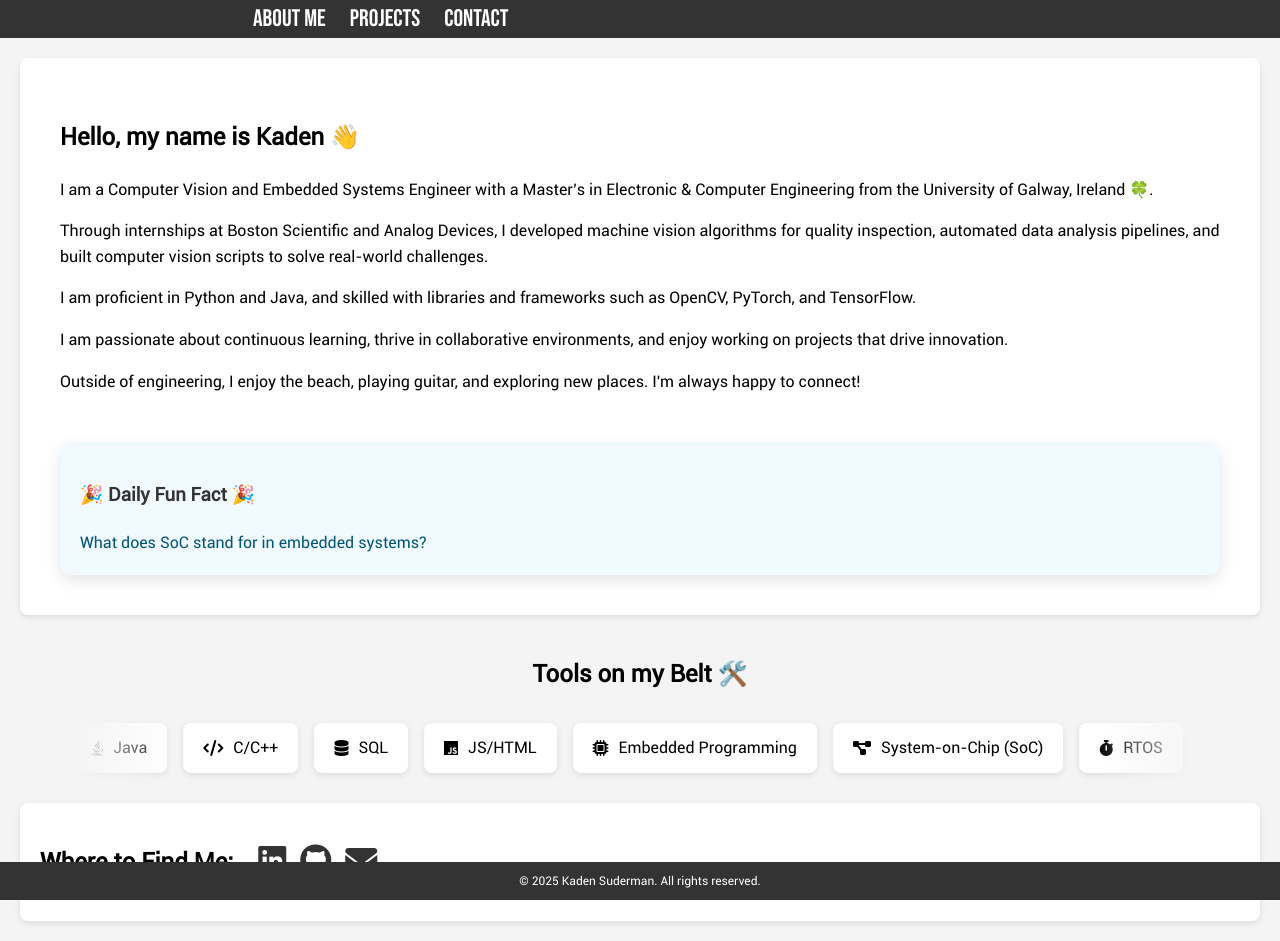
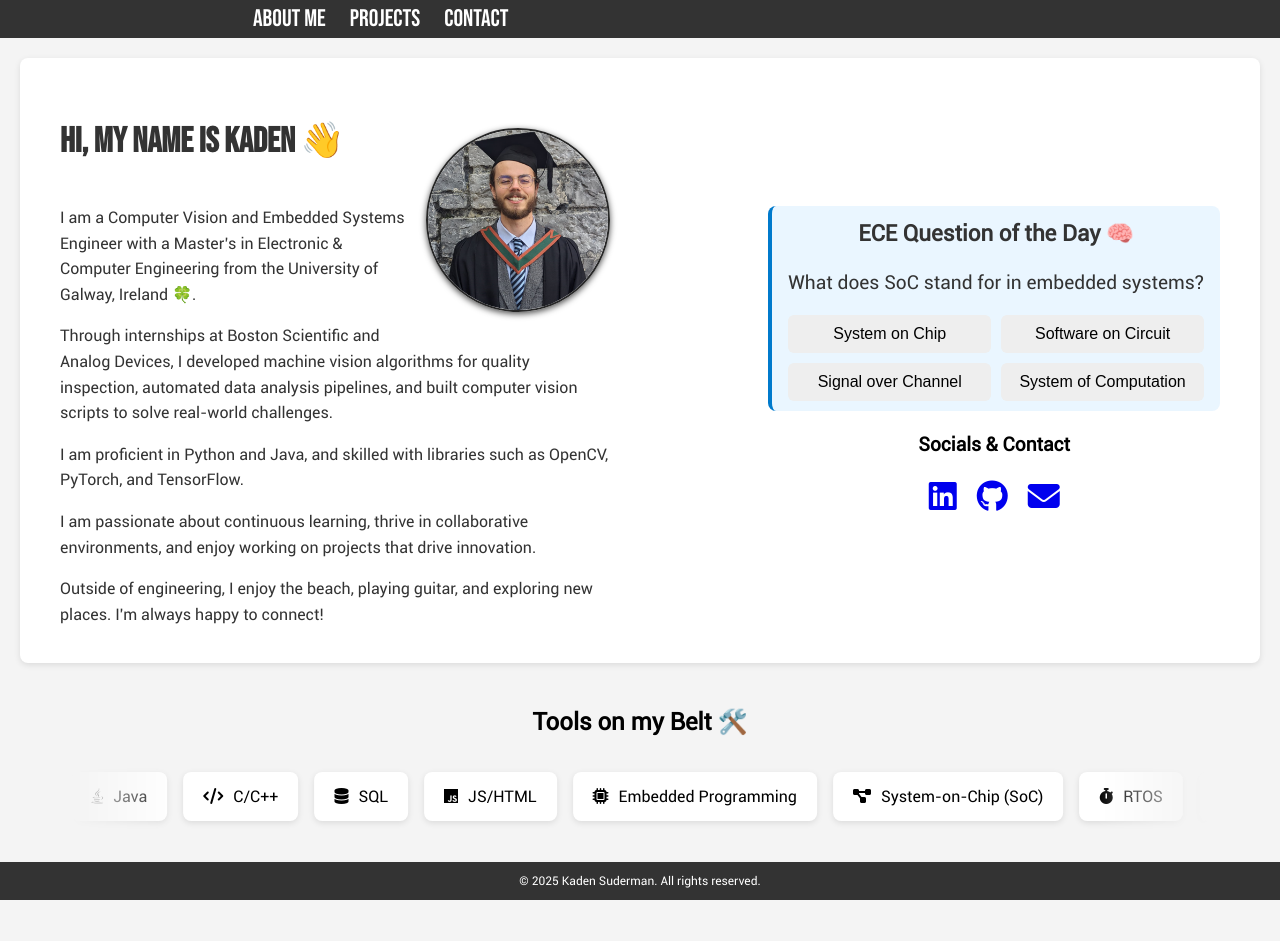
Before and after one commit to superKabe/superKabe.github.io, a Jekyll site: the page index.html, which Jekyll copies as it is, in a window 1280 px wide. Built offline with Jekyll 4.4.1, drawn with Linux system fonts in a browser that asks for light colours; after the commit the page ends 900 px from its top, so only the background shows below that.

Commit message:
QoD, Formatting, Socials

```diff
--- a/daily-question.js
+++ b/daily-question.js
@@ -1,27 +1,94 @@
 const questions = [
-    "What is the main function of a capacitor in a circuit?",
-    "What does RTOS stand for?",
-    "Which programming language is most commonly used for embedded systems?",
-    "What unit is used to measure electrical resistance?",
-    "Which number system is commonly used in digital electronics?",
-    "What is the name of the smallest unit of data in computing?",
-    "What does SoC stand for in embedded systems?",
-    "Which logic gate outputs true only when all inputs are true?",
-    "What is a microcontroller?",
-    "Which protocol is commonly used in IoT for message queuing?",
-    "Which tool is used for version control in software development?",
-    "What does the OSI model describe?",
-    "What does the Nyquist theorem relate to?",
-    "Which layer in a computer system directly interfaces with hardware?",
-    "Which software is used to simulate circuits like LTspice?",
-    "What is a flip-flop used for in digital logic?",
-    "What does the acronym 'PCB' stand for?",
-    "What is an interrupt in embedded systems?",
-    "Which signal processing technique is used to reduce noise?",
-    "Which language is commonly used in FPGA design?"
-  ];
+  {
+    question: "What is the main function of a capacitor in a circuit?",
+    choices: ["Store charge", "Resist current", "Generate voltage", "Act as a fuse"],
+    answer: 0
+  },
+  {
+    question: "What does RTOS stand for?",
+    choices: ["Real-Time Operating System", "Rapid Transfer Over System", "Random Task Operating Service", "Reconfigurable Time Output Scheduler"],
+    answer: 0
+  },
+  {
+    question: "Which programming language is most commonly used for embedded systems?",
+    choices: ["Python", "C", "JavaScript", "Ruby"],
+    answer: 1
+  },
+  {
+    question: "What unit is used to measure electrical resistance?",
+    choices: ["Ohm", "Watt", "Volt", "Ampere"],
+    answer: 0
+  },
+  {
+    question: "Which number system is commonly used in digital electronics?",
+    choices: ["Decimal", "Hexadecimal", "Binary", "Octal"],
+    answer: 2
+  },
+  {
+    question: "What is the name of the smallest unit of data in computing?",
+    choices: ["Bit", "Byte", "Nibble", "Word"],
+    answer: 0
+  },
+  {
+    question: "What does SoC stand for in embedded systems?",
+    choices: ["System on Chip", "Software on Circuit", "Signal over Channel", "System of Computation"],
+    answer: 0
+  },
+  {
+    question: "Which logic gate outputs true only when all inputs are true?",
+    choices: ["AND", "OR", "NAND", "XOR"],
+    answer: 0
+  },
+  {
+    question: "What is a microcontroller?",
+    choices: ["A small car engine", "An integrated circuit with processor, memory, and I/O", "A power supply unit", "A robot controller board"],
+    answer: 1
+  },
+  {
+    question: "Which protocol is commonly used in IoT for message queuing?",
+    choices: ["HTTP", "FTP", "MQTT", "SSH"],
+    answer: 2
+  }
+];
 
-  const todayIndex = new Date().getDate() % questions.length;
-  document.addEventListener("DOMContentLoaded", function () {
-    document.getElementById("dailyQuestion").textContent = questions[todayIndex];
-  });
+const todayIndex = new Date().getDate() % questions.length;
+
+document.addEventListener("DOMContentLoaded", function () {
+  const questionEl = document.getElementById("daily-question");
+  const answersEl = document.getElementById("answer-choices");
+
+  const todayQuestion = questions[todayIndex];
+
+  if (questionEl && answersEl) {
+    questionEl.textContent = todayQuestion.question;
+
+    todayQuestion.choices.forEach((choice, index) => {
+      const button = document.createElement("button");
+      button.textContent = choice;
+      button.className = "answer-button";
+
+      button.addEventListener("click", () => {
+        const allButtons = document.querySelectorAll(".answer-button");
+
+        // Disable all buttons immediately
+        allButtons.forEach(btn => btn.disabled = true);
+
+        if (index === todayQuestion.answer) {
+          button.classList.add("correct");
+        } else {
+          button.classList.add("incorrect");
+
+          // Reset after 3 seconds if wrong
+          setTimeout(() => {
+            allButtons.forEach(btn => {
+              btn.classList.remove("incorrect");
+              btn.disabled = false;
+            });
+          }, 3000);
+        }
+      });
+
+      answersEl.appendChild(button);
+    });
+  }
+});
--- a/index.html
+++ b/index.html
@@ -21,29 +21,44 @@
     </header>
 
     <section id="about">
-        <div class="about-wrapper">
 
-          <!-- About Me Section -->
-          <div class="about-content">
-            <h2>Hello, my name is Kaden 👋</h2>
+        <div class="about-content">
+          <!-- Left: Text section with photo -->
+          <div class="about-text">
+            <img src="img\about\Grad_Photo.png" alt="Kaden Graduation" class="grad-photo" />
+            <p style="font-size: 2.2em; font-family: 'BebasNeue-Regular', sans-serif;"><strong>Hi, my name is Kaden 👋</strong></p>
             <p>I am a Computer Vision and Embedded Systems Engineer with a Master’s in Electronic & Computer Engineering from the University of Galway, Ireland 🍀.</p>
             <p>Through internships at Boston Scientific and Analog Devices, I developed machine vision algorithms for quality inspection, automated data analysis pipelines, and built computer vision scripts to solve real-world challenges.</p>
-            <p>I am proficient in Python and Java, and skilled with libraries and frameworks such as OpenCV, PyTorch, and TensorFlow.</p>
+            <p>I am proficient in Python and Java, and skilled with libraries such as OpenCV, PyTorch, and TensorFlow.</p>
             <p>I am passionate about continuous learning, thrive in collaborative environments, and enjoy working on projects that drive innovation.</p>
             <p>Outside of engineering, I enjoy the beach, playing guitar, and exploring new places. I'm always happy to connect!</p>
           </div>
 
-          <!-- Daily Fun Fact Section -->
-          <div class="daily-question">
-            <h3>🎉 Daily Fun Fact 🎉</h3>
-            <div id="dailyQuestion" class="question-box">
-              Loading question...
+          <!-- Right: Fact + Contact -->
+          <div class="about-sidebar">
+            <div id="fact-box" class="fact-box">
+              <strong style="display: block; text-align: center; font-size: 1.4em;">ECE Question of the Day 🧠</strong>
+              <p><span style="display: block; text-align: center; font-size: 1.2em;" id="daily-question">Loading fact...</span></p>
+              <div id="answer-choices" class="answer-choices"></div>
+            </div>
+
+            <div class="contact-section">
+              <p style="text-align: center; font-size: 1.2em; font-weight: bold;">Socials & Contact</p>
+              <div class="contact-icons-horizontal" style="display: flex; justify-content: center; gap: 20px;">
+              <a href="https://www.linkedin.com/in/kaden-suderman" target="_blank" aria-label="LinkedIn">
+                <i class="fab fa-linkedin fa-2x"></i>
+              </a>
+              <a href="https://github.com/superKabe" target="_blank" aria-label="GitHub">
+                <i class="fab fa-github fa-2x"></i>
+              </a>
+              <a href="mailto:suderman.kaden@gmail.com" aria-label="Email">
+                <i class="fas fa-envelope fa-2x"></i>
+              </a>
+              </div>
             </div>
           </div>
-
-        </div>
-      </section>
-
+      </div>
+    </section>
 
     <div class="skills-scroll-wrapper">
         <h2 style="text-align: center;">Tools on my Belt 🛠️</h2>
@@ -86,64 +101,11 @@
         </div>
     </div>
 
-
-    <section id="contact">
-        <div class="contact-header">
-          <h2>Where to Find Me:</h2>
-          <div class="contact-icons">
-            <a href="https://www.linkedin.com/in/your-linkedin" target="_blank" aria-label="LinkedIn">
-              <i class="fab fa-linkedin fa-2x"></i>
-            </a>
-            <a href="https://github.com/your-github" target="_blank" aria-label="GitHub">
-              <i class="fab fa-github fa-2x"></i>
-            </a>
-            <a href="mailto:your.email@example.com" aria-label="Email">
-              <i class="fas fa-envelope fa-2x"></i>
-            </a>
-          </div>
-        </div>
-      </section>
-
-
     <footer>
         <p>&copy; 2025 Kaden Suderman. All rights reserved.</p>
     </footer>
 
-    <script>
-        document.addEventListener('DOMContentLoaded', function () {
-            const slideshows = document.querySelectorAll('.slideshow-container');
-
-            slideshows.forEach((container) => {
-                let currentIndex = 0;
-                const slides = container.querySelectorAll('.slide');
-                const totalSlides = slides.length;
-
-                function showSlide(index) {
-                    slides.forEach((slide, i) => {
-                        slide.classList.remove('active');
-                        if (i === index) {
-                            slide.classList.add('active');
-                        }
-                    });
-                }
-
-                function nextSlide() {
-                    currentIndex = (currentIndex + 1) % totalSlides;
-                    showSlide(currentIndex);
-                }
-
-                // Initialize the first slide
-                showSlide(currentIndex);
-
-                // Set interval for automatic slide change
-                setInterval(nextSlide, 5000);
-
-                // Add click event to change slide on click
-                container.addEventListener('click', nextSlide);
-            });
-        });
-    </script>
-
+    <!-- Include the JavaScript file for the daily question -->
     <script src="daily-question.js"></script>
 
 </body>
--- a/styles.css
+++ b/styles.css
@@ -25,14 +25,19 @@
     flex-wrap: wrap;
   }
 
-  .contact-icons a {
-    margin-left: 10px;
-    color: #333;
-    transition: color 0.3s;
+  .contact-icons-vertical {
+    display: flex;
+    flex-direction: row;
+    gap: 16px;
   }
 
-  .contact-icons a:hover {
-    color: #0077b5; /* or your theme color */
+  .contact-icons-vertical a {
+    color: #007acc;
+    transition: transform 0.2s;
+  }
+
+  .contact-icons-vertical a:hover {
+    transform: scale(1.2);
   }
 
 body {
@@ -122,55 +127,122 @@ footer {
     overflow-x: hidden;
 }
 
-.about-me .text {
-    font-family: 'Roboto-Regular', Roboto-Regular;
-    flex: 1;
-}
-
-.about-me .image {
-    display: flex;
-    align-items: flex-start;
-    padding-top: 20px; /* adjust this value to fine-tune vertical alignment */
-    box-shadow: 0 3px 6px rgba(0, 0, 0, 0.1);
-}
+.about-card {
+    background-color: #fff;
+    border-radius: 12px;
+    padding: 20px;
+    box-shadow: 0 0 10px rgba(0,0,0,0.1);
+    max-width: 960px;
+    margin: auto;
+  }
 
 
-.about-image {
-    width: 100%;
-    height: auto;
-    border-radius: 8px;
-}
-
+/* Container for About section split into two columns */
 .about-wrapper {
     display: flex;
-    flex-direction: row;
-    justify-content: space-between;
-    gap: 2rem;
-    flex-wrap: wrap;
-    padding: 20px;
+    gap: 2rem;               /* Space between text and right side */
+    align-items: flex-start; /* Aligns items at the top */
+    flex-wrap: wrap;         /* Allows stacking on smaller screens */
   }
 
-  .about-content {
-    flex: 1 1 60%;
-    min-width: 280px;
+  .about-text {
+    flex: 2;
+    /* Padding on left side of text */
+    padding-left: 20px;
+    font-size: 1rem;
+    line-height: 1.6;
+    color: #333;
+    max-width: 550px;       /* Optional: limits width for readability */
+    min-width: 280px;        /* Optional: prevents too narrow text on small screens */
   }
 
-  .daily-question {
-    flex: 1 1 35%;
-    background-color: #f0faff;
+  /* Right column: holds photo and fact box */
+  .about-right {
+    display: flex;
+    flex-direction: column;
+    gap: 1rem;
+    flex: 0 0 auto;
+    min-width: 150px;
+  }
+
+  .about-card {
+    background-color: #fff;
+    border-radius: 12px;
     padding: 20px;
-    border-radius: 12px;
-    box-shadow: 0 6px 16px rgba(0, 0, 0, 0.1);
-    font-size: 1rem;
-    min-width: 280px;
+    box-shadow: 0 0 10px rgba(0,0,0,0.1);
+    max-width: 960px;
+    margin: auto;
+  }
+
+
+  .about-content {
+    display: flex;
+    justify-content: space-between;
+    width: 100%;
+  }
+
+  .about-sidebar {
+    display: flex;
+    flex-direction: column;
+    justify-content: center; /* vertical centering */
+    align-items: center;
+    padding-right: 20px;
+  }
+
+
+  .grad-photo {
+    float: right;
+    width: 180px;
+    height: 180px;
+    border: 2px solid #272727;  /* Optional border for style */
+    border-radius: 50%;
+    object-fit: cover;
+    margin: 50px 0 1em 1em;
+    box-shadow: 0 2px 6px rgba(0,0,0,0.7);
+  }
+
+
+  .fact-box {
+    background-color: #eaf6ff;
+    border-left: 4px solid #007acc;
+    padding: 10px 16px;
+    border-radius: 8px;
     color: #333;
   }
 
-  .question-box {
+
+  .answer-choices {
     margin-top: 10px;
-    font-weight: 500;
-    color: #005577;
+    display: grid;
+    grid-template-columns: 1fr 1fr;
+    gap: 10px;
   }
+
+  .answer-button {
+    padding: 10px 14px;
+    font-size: 1em;
+    border: none;
+    border-radius: 6px;
+    background-color: #eee;
+    cursor: pointer;
+    transition: background-color 0.3s ease;
+    text-align: center;
+  }
+
+  .answer-button:hover:not(:disabled) {
+    background-color: #ddd;
+  }
+
+  .answer-button.correct {
+    background-color: #4CAF50;
+    color: white;
+  }
+
+  .answer-button.incorrect {
+    background-color: #F44336;
+    color: white;
+  }
+
 
 
 @keyframes fadeIn {
```
